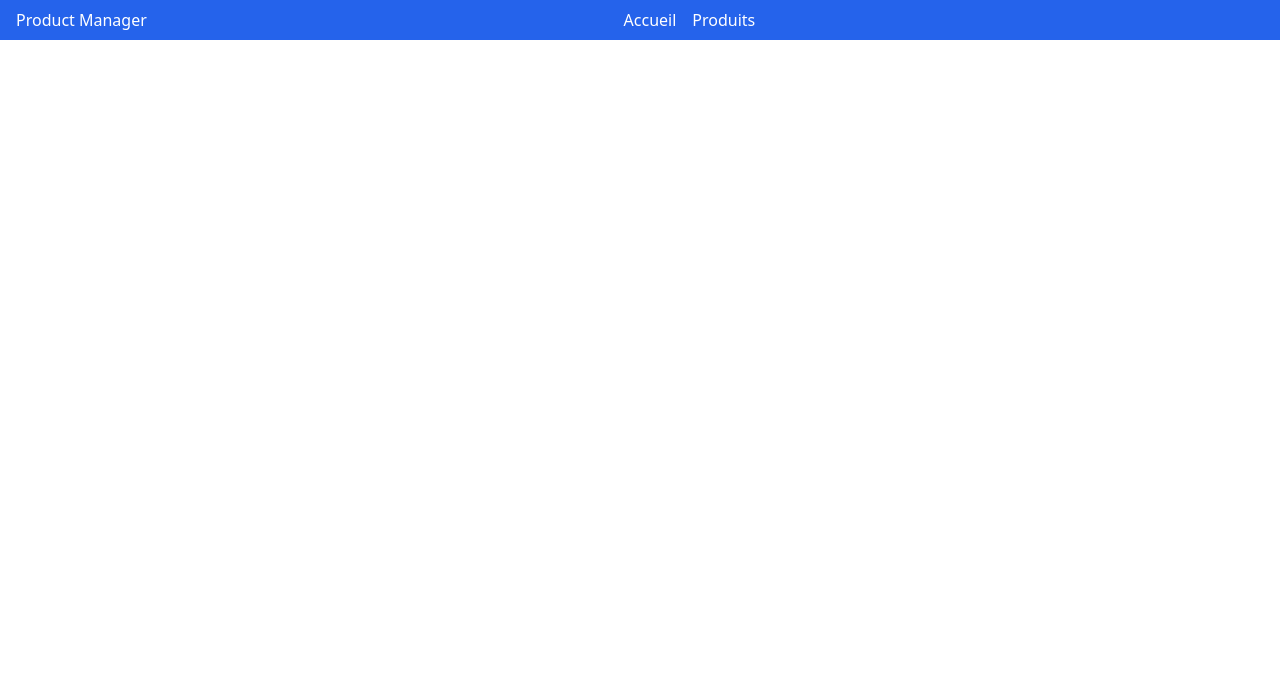
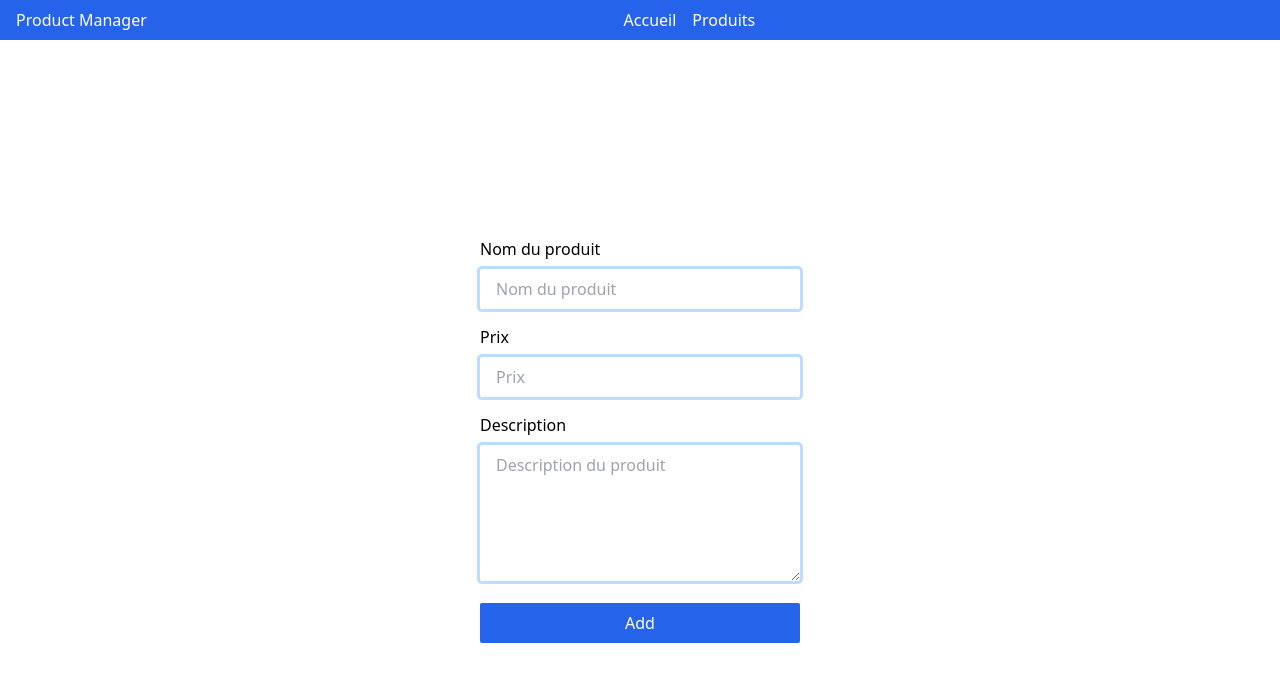
Before and after one commit to Ianel/product-crud, a Vue app: page /add-product in a window 1280 px wide. Shown: the top 682 px of the page. Built offline with nearby package versions, Linux system fonts and the light colour scheme.

Commit message:
feat: add product working

```diff
--- /dev/null
+++ b/src/pages/Products/AddProduct/AddProduct.vue
@@ -0,0 +1,81 @@
+<template>
+    <div class="flex justify-center items-center h-screen">
+        <form
+            class="my-12 flex flex-col justify-between items-stretch w-1/4 gap-4"
+        >
+            <label>
+                <p>Nom du produit</p>
+                <input
+                    class="mt-2 rounded-sm outline outline-blue-200 py-2 px-4 min-w-full"
+                    type="text"
+                    placeholder="Nom du produit"
+                    name="productNAme"
+                    required
+                    v-model="productName"
+                />
+            </label>
+            <label>
+                <p>Prix</p>
+                <input
+                    class="mt-2 rounded-sm outline outline-blue-200 py-2 px-4 min-w-full"
+                    type="number"
+                    placeholder="Prix"
+                    name="productPrice"
+                    required
+                    v-model="productPrice"
+                />
+            </label>
+            <label>
+                <p>Description</p>
+                <textarea
+                    name="productDescription"
+                    placeholder="Description du produit"
+                    rows="5"
+                    class="mt-2 rounded-sm outline outline-blue-200 py-2 px-4 min-w-full"
+                    v-model="productDescription"
+                ></textarea>
+            </label>
+            <button
+                type="submit"
+                class="bg-blue-600 py-2 px-4 text-white rounded-sm"
+                @click="addProduct($event)"
+            >
+                Add
+            </button>
+        </form>
+    </div>
+</template>
+
+<script setup lang="ts">
+import { API_URL } from "../../../constants/urls";
+
+let productName: string;
+let productPrice: number;
+let productDescription: string;
+
+function addProduct($event: any) {
+    $event.preventDefault();
+
+    let newProduct = {
+        name: productName,
+        price: productPrice,
+        description: productDescription,
+    };
+
+    console.log(newProduct);
+
+    fetch(API_URL, {
+        method: "POST",
+        headers: {
+            "Content-Type": "application/json",
+        },
+        body: JSON.stringify(newProduct),
+    })
+        .then((res) => {
+            if (res.status == 201) {
+                alert("Produit crée avec succès");
+            }
+        })
+        .catch((err) => alert(err));
+}
+</script>
--- a/src/pages/Products/Products.vue
+++ b/src/pages/Products/Products.vue
@@ -1,8 +1,10 @@
 <template>
     <div class="flex flex-col justify-center items-center gap-4 my-12">
-        <button class="bg-blue-600 py-2 px-4 text-white">
-            Create a product
-        </button>
+        <router-link to="/add-product">
+            <button class="bg-blue-600 py-2 px-4 text-white">
+                Create a product
+            </button>
+        </router-link>
         <ProductsTable :products="productsList" />
     </div>
 </template>
--- a/src/router/router.ts
+++ b/src/router/router.ts
@@ -1,6 +1,7 @@
 import { createRouter, createWebHistory } from "vue-router";
 import Home from "../pages/Home/Home.vue";
 import Products from "../pages/Products/Products.vue";
+import AddProduct from "../pages/Products/AddProduct/AddProduct.vue";
 
 const routes = [
     {
@@ -13,6 +14,11 @@ const routes = [
         name: "Products",
         component: Products,
     },
+    {
+        path: "/add-product",
+        name: "Add Product",
+        component: AddProduct,
+    },
 ];
 
 const router = createRouter({ history: createWebHistory(), routes });
```
